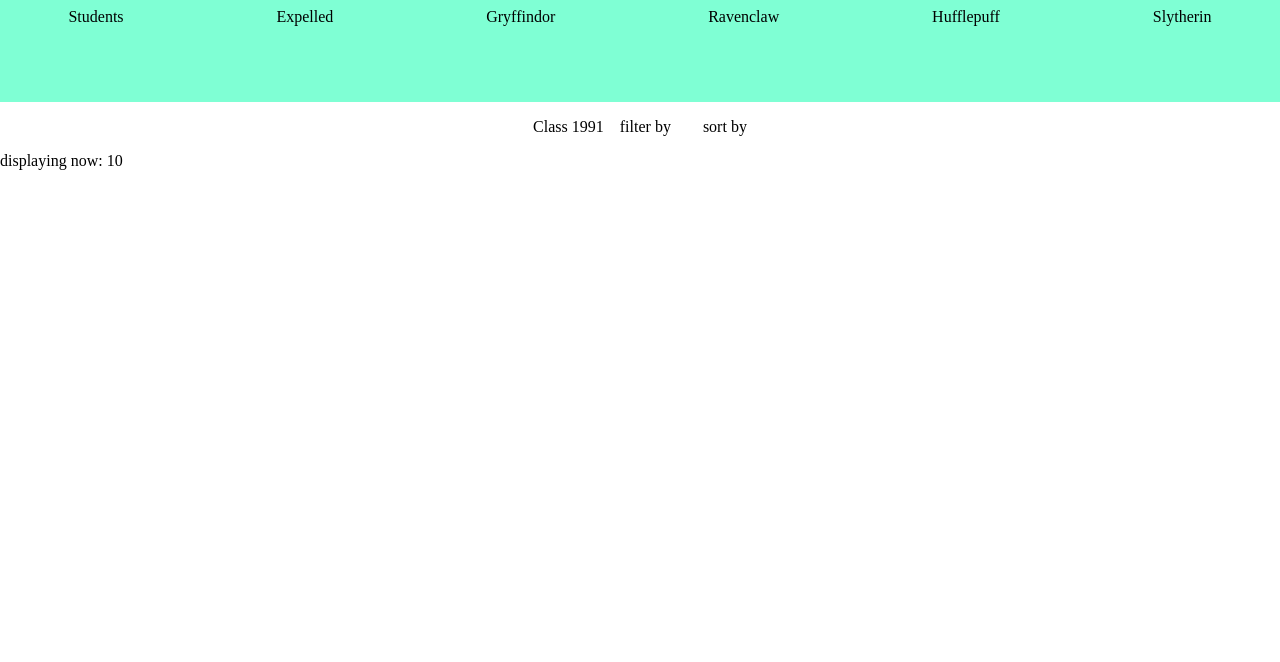
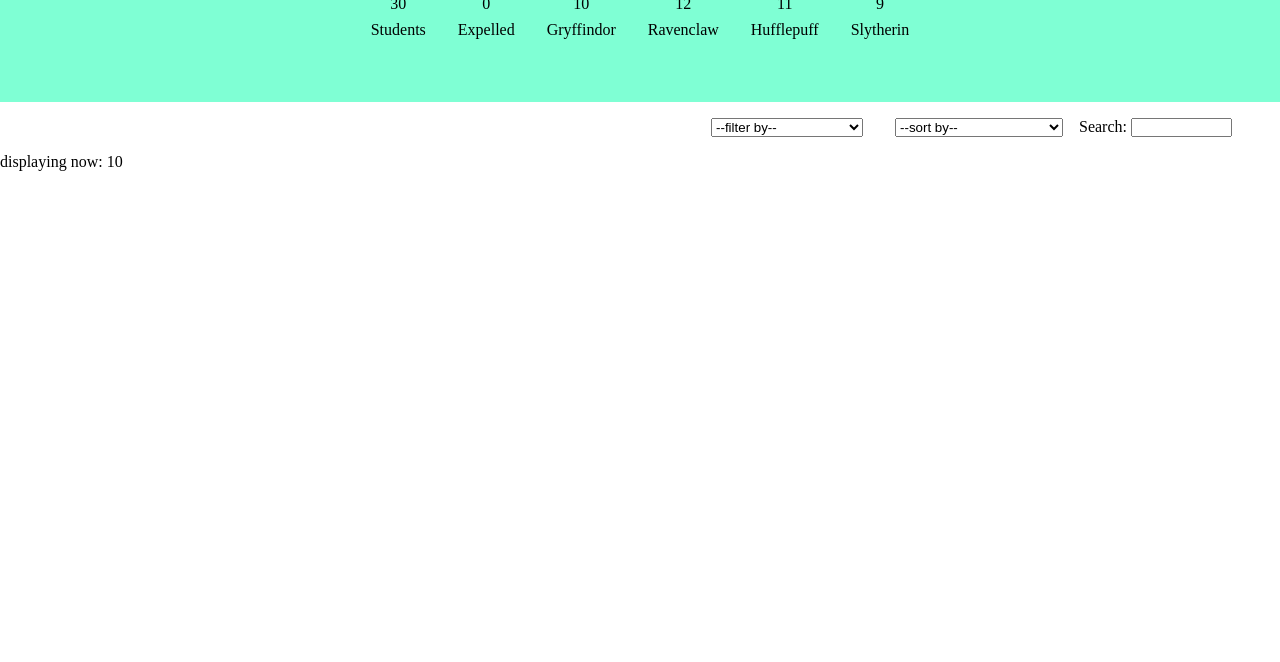
Before and after one commit to amorea9/HogwartsHackedList, a plain HTML site: page index.html in a window 1280 px wide. Shown: the part 138-800 px from the top of the page. Drawn offline with Linux system fonts and the light colour scheme; no server answers.

Commit message:
styling of the main wrapper added

```diff
--- a/index.html
+++ b/index.html
@@ -9,7 +9,8 @@
   </head>
   <body>
     <header>
-      <h1>Hogwarts school</h1>
+      <h1>Hogwarts school - class 1991</h1>
+
       <!--probably a template here too? -->
       <section class="school_info">
         <div class="total_students"><span class="number_total_students">30</span><span class="students">Students</span></div>
@@ -23,8 +24,30 @@
     <main>
       <section class="main_wrapper">
         <nav>
-          <div class="title">Class 1991</div>
-          <div class="filter_and_sort"><span class="filter">filter by</span> <span class="sort">sort by</span></div>
+          <div class="filter_and_sort">
+            <select id="filter">
+              <option value="">--filter by--</option>
+              <option value="house_gryffindor">Gryffindor students</option>
+              <option value="house_ravenclaw">Ravenclaw students</option>
+              <option value="house_hufflepuff">Hufflepuff students</option>
+              <option value="house_Slytherin">Slytherin students</option>
+              <option value="expelled">Expelled students</option>
+              <option value="not_expelled">Not Expelled students</option>
+            </select>
+            <select id="sort">
+              <option value="">--sort by--</option>
+              <option value="first_name_asc">First name ascending ↑</option>
+              <option value="first_name_desc">First name descending ↓</option>
+              <option value="last_name_asc">Last name ascending ↑</option>
+              <option value="last_name_desc">Last name descending ↓</option>
+            </select>
+          </div>
+
+          <div class="search_div">
+            <label for="search_bar">Search: <input type="text" name="search" id="search_bar" size="10" /></label>
+            <!-- not sure i need the output if i am just showing an updated list-->
+            <output type="text" id="output_bar"></output>
+          </div>
         </nav>
 
         <template class="student_card_template">
@@ -32,9 +55,11 @@
             <img class="student_picture" src="images/potter_h.png" alt="harry potter" />
             <div class="name">Harry</div>
             <div class="last_name">Potter</div>
-            <button class="expel_student">Expel</button>
-            <button class="add_inquisitorial">Add to inquisitorial squad</button>
-            <button class="make_prefect">Make a prefect</button>
+            <div class="user_choices">
+              <button class="expel_student">Expel</button>
+              <button class="add_inquisitorial">Add to inquisitorial squad</button>
+              <button class="make_prefect">Make a prefect</button>
+            </div>
           </article>
         </template>
       </section>
--- a/script.js
+++ b/script.js
@@ -34,15 +34,17 @@ function loadJSON() {
 }
 
 function prepareStudentsData(jsonData) {
+  //create object from the student template
   jsonData.forEach((jsonObject) => {
-    const student = Object.create(Student); //create object from the student template
+    const student = Object.create(Student);
+
     //variables for easier use
     studentFullName = jsonObject.fullname.trim();
     studentHouse = jsonObject.house.trim();
+
     //conditions for exeptions
     for (let i = 1; i < studentFullName.lenght; i++) {
       previousChar = studentFullName[i - 1];
-
       if (previousChar === '"' || previousChar === "-") {
         studentFullName[i].toUpperCase();
         //makes sure that if the previous character is ", the letter becomes upper case
@@ -50,25 +52,26 @@ function prepareStudentsData(jsonData) {
         studentFullName[i];
       }
     }
+
     //first name
     student.firstName = studentFullName.split(" ")[0].charAt(0).toUpperCase() + studentFullName.split(" ")[0].substring(1).toLowerCase();
+
     //last name
     student.lastName = studentFullName.split(" ").at(-1).charAt(0).toUpperCase() + studentFullName.split(" ").at(-1).substring(1).toLowerCase();
 
     //checking for middle name
-
     if (studentFullName.indexOf(" ") === studentFullName.lastIndexOf(" ")) {
       student.middleName = "";
     } else {
       student.middleName = studentFullName.substring(studentFullName.indexOf(" ") + 1, studentFullName.lastIndexOf(" "));
     }
+
     //middle name
-
     student.middleName = student.middleName.charAt(0).toUpperCase() + student.middleName.substring(1).toLowerCase();
 
     //nickname
-    //probably if statement to check previous char else remove ""
     student.nickName = studentFullName.substring(studentFullName.indexOf('"') + 1, studentFullName.lastIndexOf('"'));
+
     //if they have a nickname, they don't have a middlename
     //incorrect but temporary fix for Ernie
     if (student.nickName != "") {
@@ -76,10 +79,6 @@ function prepareStudentsData(jsonData) {
     } else {
       student.middleName = student.middleName;
     }
-    //if index of first space different from index of last space then there is a middle name
-    //array of the middle name
-    //if the lenght is more than 1 (more than 1 middle name)
-    //capitalise the first letter and middlename= join of the middlename list (with for each of the array)
 
     //image file
     if (student.lastName === "Patil") {
@@ -97,11 +96,13 @@ function prepareStudentsData(jsonData) {
     student.house = studentHouse.charAt(0).toUpperCase() + studentHouse.substring(1).toLowerCase();
     console.log("student object", student);
 
-    // object into array
+    // push object into array
     allStudents.push(student);
-    //displaying the list length
+
+    //displaying the list length at the end of the page
     document.querySelector(".number_displayed").textContent = allStudents.length;
   });
+
   displayStudentsList(allStudents);
 }
 
--- a/style.css
+++ b/style.css
@@ -14,7 +14,7 @@ section */
 h1 {
   text-align: center;
   padding: 2rem;
-  padding-bottom: 3rem;
+  padding-bottom: 4rem;
 }
 header {
   height: 30vh;
@@ -22,31 +22,38 @@ header {
 }
 .main_wrapper {
   display: grid;
-  grid-template-columns: repeat(5, 1fr);
+  grid-template-columns: repeat(auto-fit, minmax(200px, 1fr));
   grid-template-rows: auto;
   gap: 2rem;
-  margin: 1rem;
+  margin: 1rem 3rem;
 }
 .school_info {
   display: flex;
   flex-direction: row;
-  justify-content: space-around;
+  justify-content: center;
+  align-items: center;
+  gap: 2rem;
+}
+.school_info div,
+article {
+  display: flex;
+  flex-direction: column;
+  align-items: center;
+  gap: 0.5rem;
+}
+
+nav {
+  grid-column: 1/-1;
+  display: flex;
+  flex-direction: row;
+  justify-content: flex-end;
   align-items: center;
   gap: 1rem;
 }
-.school_info div {
-  display: flex;
-  flex-direction: column;
-  align-items: center;
-  gap: 0.7rem;
-}
-nav {
-  grid-column: 1/6;
+.user_choices {
   display: flex;
   flex-direction: row;
-  justify-content: center;
-  align-items: center;
-  gap: 1rem;
+  gap: 0.7rem;
 }
 .filter_and_sort {
   display: flex;
@@ -54,3 +61,15 @@ nav {
   justify-content: space-between;
   gap: 2rem;
 }
+.search_div {
+  display: flex;
+  flex-direction: column;
+}
+article {
+  background-color: rgb(120, 194, 120);
+  padding: 0.8rem;
+  border-radius: 10px;
+}
+button {
+  height: 100%;
+}
```
